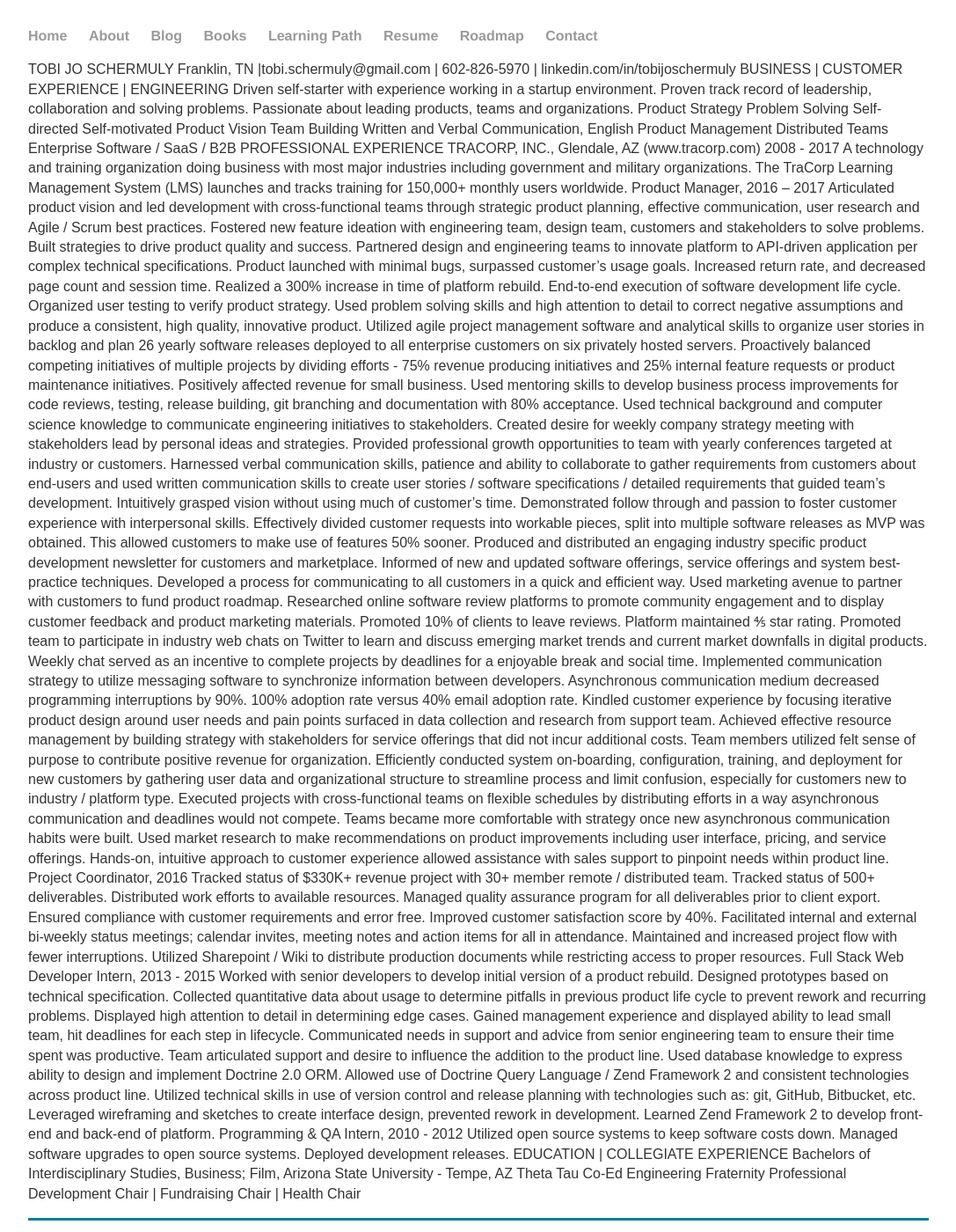
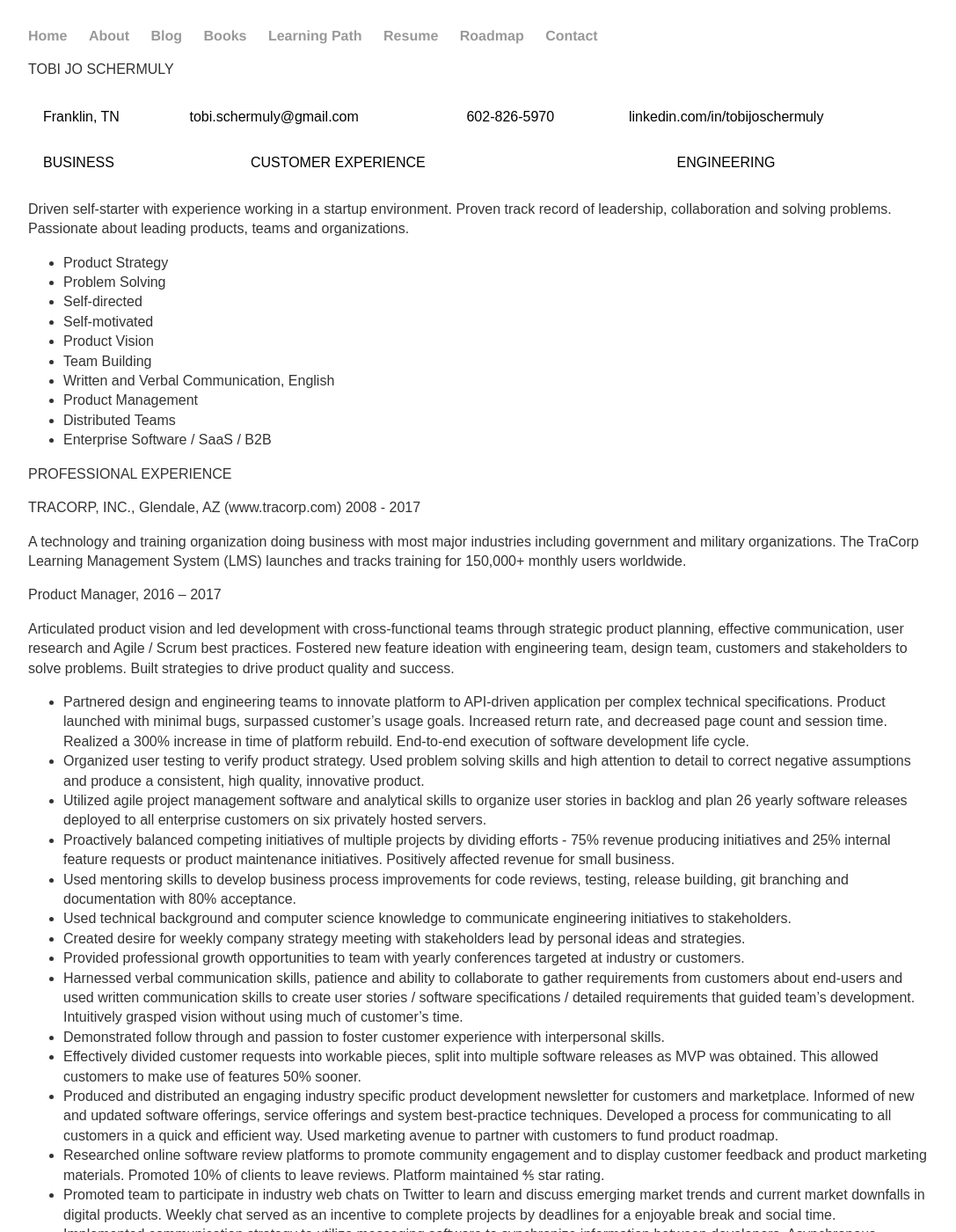
Before and after one commit to t0biasj0seph/t0biasj0seph, a Jekyll site: the page built from resume/index.md, in a window 1280 px wide and 1400 px high. Shown: the whole window at 88% size, without its empty margins (96-1183 px from the left). Built offline with Jekyll 4.4.1, drawn with Linux system fonts in a browser that asks for light colours; some web fonts are replaced; some of the changed text lies outside the part shown.

Commit message:
resume updates

```diff
--- a/resume/index.md
+++ b/resume/index.md
@@ -3,61 +3,84 @@
 title: Tobi Jo Schermuly's Resume
 ---
 TOBI JO SCHERMULY
+
 Franklin, TN |tobi.schermuly@gmail.com | 602-826-5970 | linkedin.com/in/tobijoschermuly
+
 BUSINESS | CUSTOMER EXPERIENCE | ENGINEERING
+
 Driven self-starter with experience working in a startup environment. Proven track record of leadership, collaboration and solving problems. Passionate about leading products, teams and organizations.
-Product Strategy
-Problem Solving
-Self-directed
-Self-motivated
-Product Vision
-Team Building
-Written and Verbal Communication, English
-Product Management
-Distributed Teams
-Enterprise Software / SaaS / B2B
+
+* Product Strategy
+* Problem Solving
+* Self-directed
+* Self-motivated
+* Product Vision
+* Team Building
+* Written and Verbal Communication, English
+* Product Management
+* Distributed Teams
+* Enterprise Software / SaaS / B2B
+
 PROFESSIONAL EXPERIENCE
+
 TRACORP, INC., Glendale, AZ (www.tracorp.com)	2008 - 2017
+
 A technology and training organization doing business with most major industries including government and military organizations. The TraCorp Learning Management System (LMS) launches and tracks training for 150,000+ monthly users worldwide.
+
 Product Manager, 2016 – 2017
+
 Articulated product vision and led development with cross-functional teams through strategic product planning, effective communication, user research and Agile / Scrum best practices. Fostered new feature ideation with engineering team, design team, customers and stakeholders to solve problems. Built strategies to drive product quality and success.
-Partnered design and engineering teams to innovate platform to API-driven application per complex technical specifications. Product launched with minimal bugs, surpassed customer’s usage goals. Increased return rate, and decreased page count and session time. Realized a 300% increase in time of platform rebuild. End-to-end execution of software development life cycle.
-Organized user testing to verify product strategy. Used problem solving skills and high attention to detail to correct negative assumptions and produce a consistent, high quality, innovative product.
-Utilized agile project management software and analytical skills to organize user stories in backlog and plan 26 yearly software releases deployed to all enterprise customers on six privately hosted servers.
-Proactively balanced competing initiatives of multiple projects by dividing efforts - 75% revenue producing initiatives and 25% internal feature requests or product maintenance initiatives. Positively affected revenue for small business.
-Used mentoring skills to develop business process improvements for code reviews, testing, release building, git branching and documentation with 80% acceptance.
-Used technical background and computer science knowledge to communicate engineering initiatives to stakeholders. Created desire for weekly company strategy meeting with stakeholders lead by personal ideas and strategies.
-Provided professional growth opportunities to team with yearly conferences targeted at industry or customers.
-Harnessed verbal communication skills, patience and ability to collaborate to gather requirements from customers about end-users and used written communication skills to create user stories / software specifications / detailed requirements that guided team’s development. Intuitively grasped vision without using much of customer’s time.
-Demonstrated follow through and passion to foster customer experience with interpersonal skills.
-Effectively divided customer requests into workable pieces, split into multiple software releases as MVP was obtained. This allowed customers to make use of features 50% sooner.
-Produced and distributed an engaging industry specific product development newsletter for customers and marketplace. Informed of new and updated software offerings, service offerings and system best-practice techniques. Developed a process for communicating to all customers in a quick and efficient way. Used marketing avenue to partner with customers to fund product roadmap.
-Researched online software review platforms to promote community engagement and to display customer feedback and product marketing materials. Promoted 10% of clients to leave reviews. Platform maintained ⅘ star rating.
-Promoted team to participate in industry web chats on Twitter to learn and discuss emerging market trends and current market downfalls in digital products. Weekly chat served as an incentive to complete projects by deadlines for a enjoyable break and social time.
-Implemented communication strategy to utilize messaging software to synchronize information between developers. Asynchronous communication medium decreased programming interruptions by 90%. 100% adoption rate versus 40% email adoption rate.
-Kindled customer experience by focusing iterative product design around user needs and pain points surfaced in data collection and research from support team.
-Achieved effective resource management by building strategy with stakeholders for service offerings that did not incur additional costs. Team members utilized felt sense of purpose to contribute positive revenue for organization.
-Efficiently conducted system on-boarding, configuration, training, and deployment for new customers by gathering user data and organizational structure to streamline process and limit confusion, especially for customers new to industry / platform type.
-Executed projects with cross-functional teams on flexible schedules by distributing efforts in a way asynchronous communication and deadlines would not compete. Teams became more comfortable with strategy once new asynchronous communication habits were built.
-Used market research to make recommendations on product improvements including user interface, pricing, and service offerings.
-Hands-on, intuitive approach to customer experience allowed assistance with sales support to pinpoint needs within product line.
+
+* Partnered design and engineering teams to innovate platform to API-driven application per complex technical specifications. Product launched with minimal bugs, surpassed customer’s usage goals. Increased return rate, and decreased page count and session time. Realized a 300% increase in time of platform rebuild. End-to-end execution of software development life cycle.
+* Organized user testing to verify product strategy. Used problem solving skills and high attention to detail to correct negative assumptions and produce a consistent, high quality, innovative product.
+* Utilized agile project management software and analytical skills to organize user stories in backlog and plan 26 yearly software releases deployed to all enterprise customers on six privately hosted servers.
+* Proactively balanced competing initiatives of multiple projects by dividing efforts - 75% revenue producing initiatives and 25% internal feature requests or product maintenance initiatives. Positively affected revenue for small business.
+* Used mentoring skills to develop business process improvements for code reviews, testing, release building, git branching and documentation with 80% acceptance.
+* Used technical background and computer science knowledge to communicate engineering initiatives to stakeholders.
+* Created desire for weekly company strategy meeting with stakeholders lead by personal ideas and strategies.
+* Provided professional growth opportunities to team with yearly conferences targeted at industry or customers.
+* Harnessed verbal communication skills, patience and ability to collaborate to gather requirements from customers about end-users and used written communication skills to create user stories / software specifications / detailed requirements that guided team’s development. Intuitively grasped vision without using much of customer’s time.
+* Demonstrated follow through and passion to foster customer experience with interpersonal skills.
+* Effectively divided customer requests into workable pieces, split into multiple software releases as MVP was obtained. This allowed customers to make use of features 50% sooner.
+* Produced and distributed an engaging industry specific product development newsletter for customers and marketplace. Informed of new and updated software offerings, service offerings and system best-practice techniques. Developed a process for communicating to all customers in a quick and efficient way. Used marketing avenue to partner with customers to fund product roadmap.
+* Researched online software review platforms to promote community engagement and to display customer feedback and product marketing materials. Promoted 10% of clients to leave reviews. Platform maintained ⅘ star rating.
+* Promoted team to participate in industry web chats on Twitter to learn and discuss emerging market trends and current market downfalls in digital products. Weekly chat served as an incentive to complete projects by deadlines for a enjoyable break and social time.
+* Implemented communication strategy to utilize messaging software to synchronize information between developers. Asynchronous communication medium decreased programming interruptions by 90%. 100% adoption rate versus 40% email adoption rate.
+* Kindled customer experience by focusing iterative product design around user needs and pain points surfaced in data collection and research from support team.
+* Achieved effective resource management by building strategy with stakeholders for service offerings that did not incur additional costs. Team members utilized felt sense of purpose to contribute positive revenue for organization.
+* Efficiently conducted system on-boarding, configuration, training, and deployment for new customers by gathering user data and organizational structure to streamline process and limit confusion, especially for customers new to industry / platform type.
+* Executed projects with cross-functional teams on flexible schedules by distributing efforts in a way asynchronous communication and deadlines would not compete. Teams became more comfortable with strategy once new asynchronous communication habits were built.
+* Used market research to make recommendations on product improvements including user interface, pricing, and service offerings.
+* Hands-on, intuitive approach to customer experience allowed assistance with sales support to pinpoint needs within product line.
+
 Project Coordinator, 2016
+
 Tracked status of $330K+ revenue project with 30+ member remote / distributed team. Tracked status of 500+ deliverables. Distributed work efforts to available resources.
-Managed quality assurance program for all deliverables prior to client export. Ensured compliance with customer requirements and error free. Improved customer satisfaction score by 40%.
-Facilitated internal and external bi-weekly status meetings; calendar invites, meeting notes and action items for all in attendance. Maintained and increased project flow with fewer interruptions.
-Utilized Sharepoint / Wiki to distribute production documents while restricting access to proper resources.
+
+* Managed quality assurance program for all deliverables prior to client export. Ensured compliance with customer requirements and error free. Improved customer satisfaction score by 40%.
+* Facilitated internal and external bi-weekly status meetings; calendar invites, meeting notes and action items for all in attendance. Maintained and increased project flow with fewer interruptions.
+* Utilized Sharepoint / Wiki to distribute production documents while restricting access to proper resources.
+
 Full Stack Web Developer Intern, 2013 - 2015
+
 Worked with senior developers to develop initial version of a product rebuild. Designed prototypes based on technical specification.
-Collected quantitative data about usage to determine pitfalls in previous product life cycle to prevent rework and recurring problems. Displayed high attention to detail in determining edge cases.
-Gained management experience and displayed ability to lead small team, hit deadlines for each step in lifecycle.
-Communicated needs in support and advice from senior engineering team to ensure their time spent was productive. Team articulated support and desire to influence the addition to the product line.
-Used database knowledge to express ability to design and implement Doctrine 2.0 ORM. Allowed use of Doctrine Query Language / Zend Framework 2 and consistent technologies across product line.
-Utilized technical skills in use of version control and release planning with technologies such as: git, GitHub, Bitbucket, etc.
-Leveraged wireframing and sketches to create interface design, prevented rework in development.
-Learned Zend Framework 2 to develop front-end and back-end of platform.
+
+* Collected quantitative data about usage to determine pitfalls in previous product life cycle to prevent rework and recurring problems. Displayed high attention to detail in determining edge cases.
+* Gained management experience and displayed ability to lead small team, hit deadlines for each step in lifecycle.
+* Communicated needs in support and advice from senior engineering team to ensure their time spent was productive. Team articulated support and desire to influence the addition to the product line.
+* Used database knowledge to express ability to design and implement Doctrine 2.0 ORM. Allowed use of Doctrine Query Language / Zend Framework 2 and consistent technologies across product line.
+* Utilized technical skills in use of version control and release planning with technologies such as: git, GitHub, Bitbucket, etc.
+* Leveraged wireframing and sketches to create interface design, prevented rework in development.
+* Learned Zend Framework 2 to develop front-end and back-end of platform.
+
 Programming & QA Intern, 2010 - 2012
+
 Utilized open source systems to keep software costs down. Managed software upgrades to open source systems. Deployed development releases.
+
 EDUCATION | COLLEGIATE EXPERIENCE
+
 Bachelors of Interdisciplinary Studies, Business; Film, Arizona State University - Tempe, AZ
+
 Theta Tau Co-Ed Engineering Fraternity
+
 Professional Development Chair | Fundraising Chair | Health Chair
```
